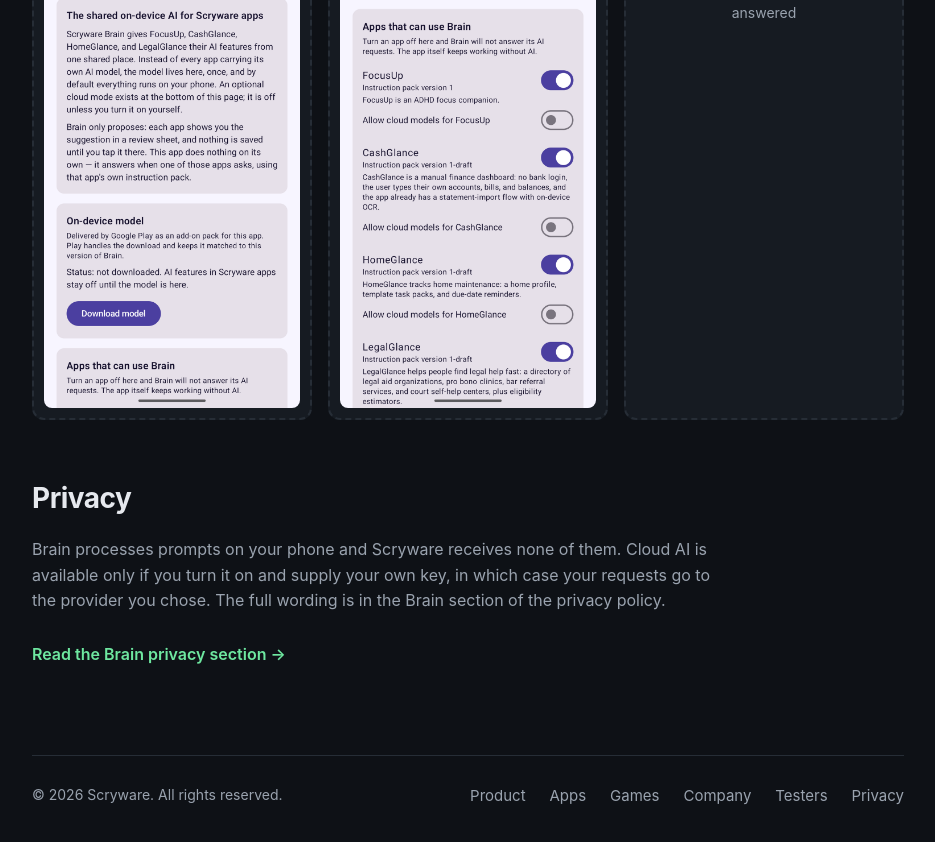
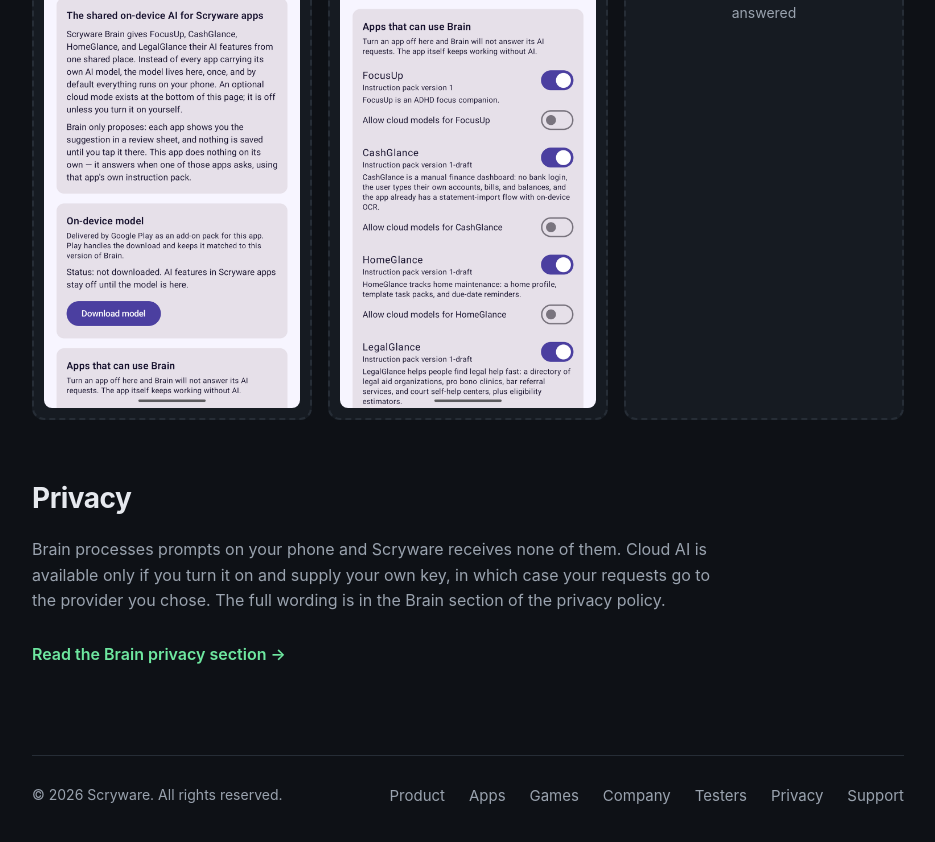
Before and after one commit to GrumpyDadPool/scryware.io, a plain HTML site: page app-brain.html in a window 1280 px wide. Shown: the part 1041-1883 px from the top of the page, without its empty margins (172-1107 px from the left). Drawn offline with Linux system fonts and the light colour scheme.

Commit message:
Add Support (donations) footer link per Kevin 2026-11-15: app-brain.html

```diff
--- a/app-brain.html
+++ b/app-brain.html
@@ -75,6 +75,7 @@
       <a href="company.html">Company</a>
       <a href="testers.html">Testers</a>
       <a href="privacy.html">Privacy</a>
+      <a href="https://buy.stripe.com/00w6oIbPaadI0RdgYY18c00">Support</a>
     </nav>
   </footer>
 
```
